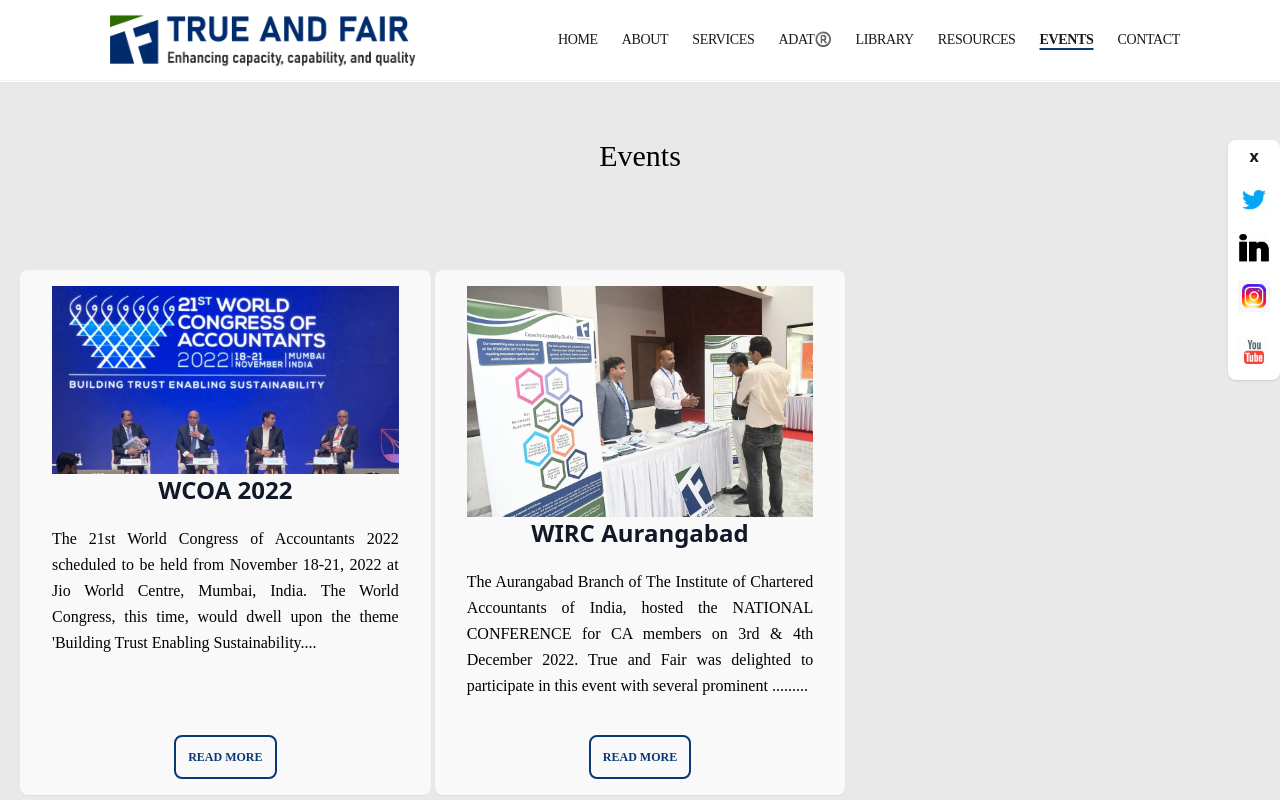
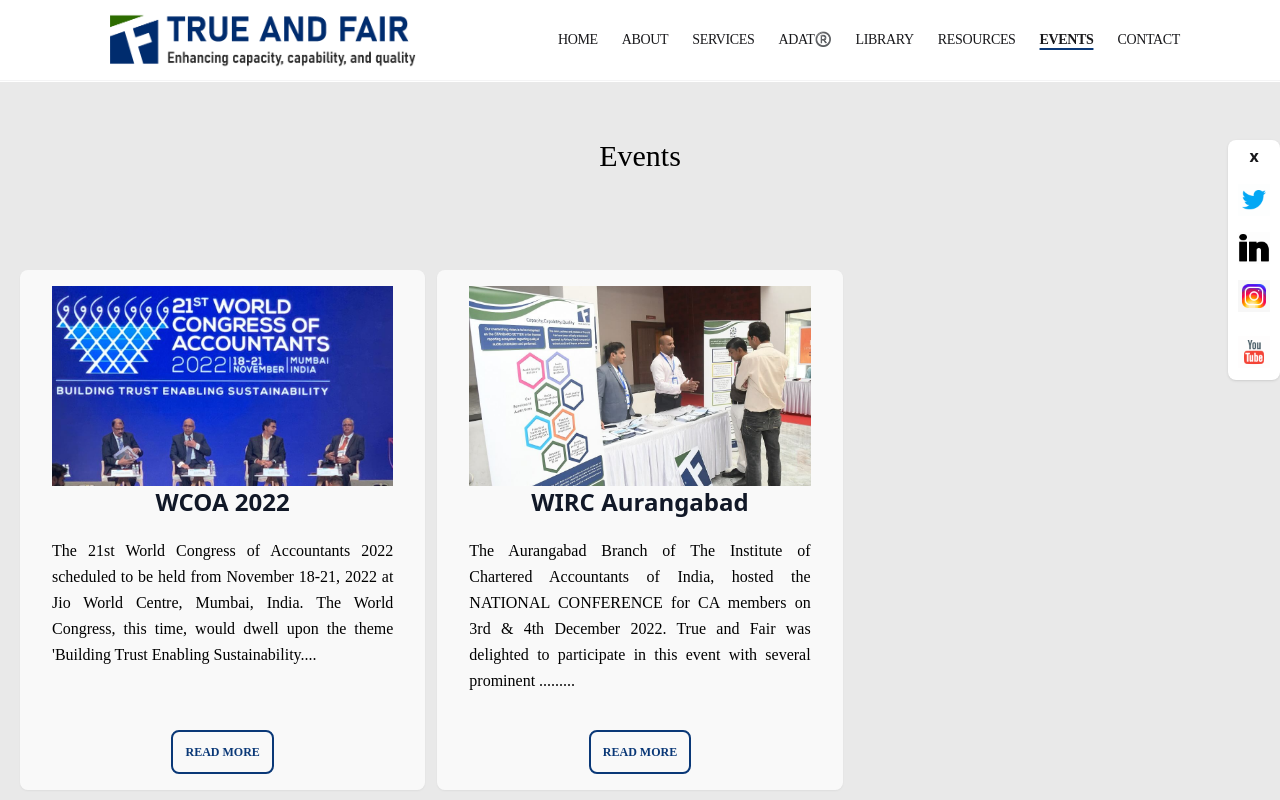
Before and after one commit to TRUENFAIR/trueandfair, a Next.js app: page /events in a window 1280 px wide. Shown: the top 800 px of the page. Built offline with nearby package versions, Linux system fonts and the light colour scheme.

Commit message:
new dimension

```diff
--- a/pages/events.js
+++ b/pages/events.js
@@ -193,7 +193,7 @@ export default function Blogs() {
               Events
             </h1>
           </div>
-          <div className="flex lg:grid md:grid md:grid-cols-3 lg:grid-cols-3 flex-wrap gap-1 ">
+          <div className="flex lg:grid md:grid md:grid-cols-3 lg:grid-cols-3 flex-wrap gap-3 ">
             {blog.map(({ name, logo, id, desc, link, auth, sorc }) => {
               return (
                 <div
@@ -203,7 +203,7 @@ export default function Blogs() {
                   <div>
                     <div className=" w-full transition duration-150 ease-out hover:ease-in hover:opacity-50">
                       <img
-                        className=" flex-shrink-0 object-cover "
+                        className=" flex-shrink-0 w-full md:h-[200px] object-cover "
                         src={logo}
 
                         alt=""
```
